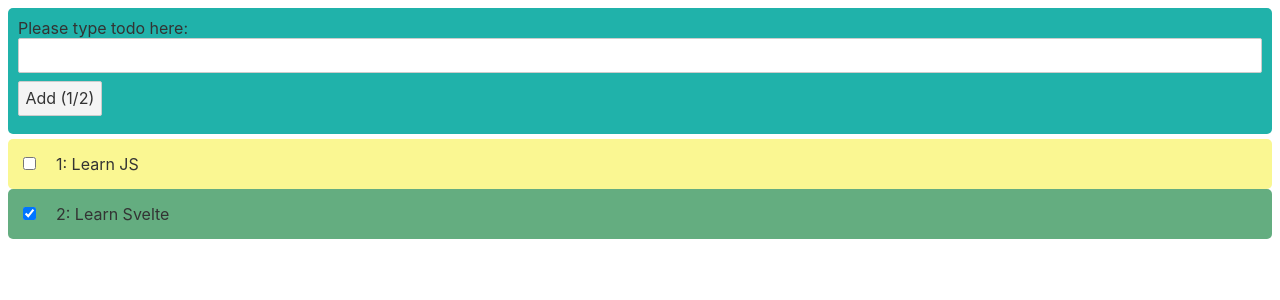
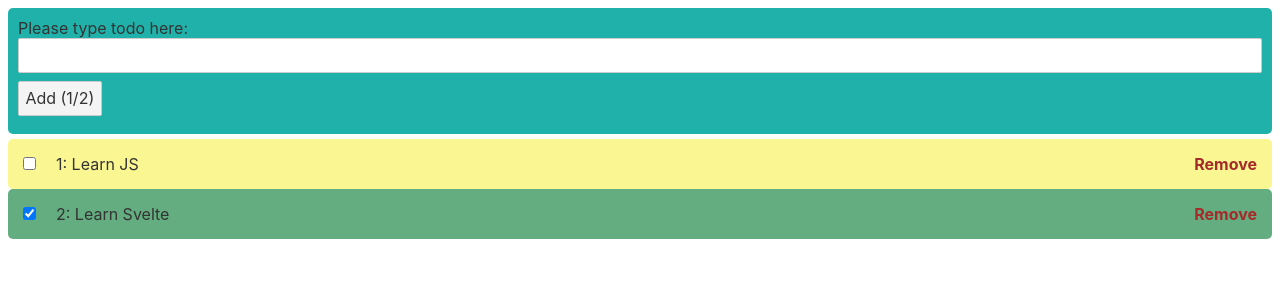
Before and after one commit to tutorials-coding/svelte-todo, a Svelte app: page / in a window 1280 px wide. Shown: the top 300 px of the page. Built offline with nearby package versions, Linux system fonts and the light colour scheme.

Commit message:
Add item remove

```diff
--- a/src/App.svelte
+++ b/src/App.svelte
@@ -10,6 +10,11 @@
 
 	function handleItemChecked(id, checked) {
 		todoItems.setCheckedStatus(id, checked)
+	}
+
+	// add handler
+	function handleItemRemove(id) {
+		todoItems.remove(id)
 	}
 </script>
 
@@ -27,10 +32,12 @@
   <div class="todo-items-container">
 		{#each $todoItems as { id, text, checked }, index (id)}
 			<div class="todo-item-container">
+				<!-- add on:remove -->
 				<TodoItem
 					text={`${index + 1}: ${text}`}
 					{checked}
 					on:checked={event => handleItemChecked(id, event.detail)}
+					on:remove={() => handleItemRemove(id)}
 				/>
 			</div>
     {/each}
--- a/src/TodoItem.svelte
+++ b/src/TodoItem.svelte
@@ -24,6 +24,11 @@
     dispatch('checked', checked)
     checkedMotion.set(checked ? '#64ad80' : '#faf792')
   }
+
+  // add handler
+  function handleRemoveClick() {
+    dispatch('remove')
+  }
 </script>
 
 <div class="main-container">
@@ -35,7 +40,10 @@
       type="checkbox"
       bind:checked={checked}
     />
-    <p>{text}</p>
+    <!-- add styles -->
+    <p class="text">{text}</p>
+    <!-- add remove button -->
+    <p class="remove-button" on:click={handleRemoveClick}>Remove</p>
   </div>
 </div>
 
@@ -63,4 +71,14 @@
   p {
     margin: 0;
   }
+  /* add styles */
+  .text {
+    flex: 1;
+  }
+  /* add styles */
+  .remove-button {
+    color: brown;
+    font-weight: 700;
+    cursor: pointer;
+  }
 </style>
--- a/src/store.js
+++ b/src/store.js
@@ -19,6 +19,8 @@ function createTodoStore() {
       text,
       checked: false,
     }]),
+    // adding function for removing
+    remove: id => update(items => items.filter(item => item.id !== id)),
     setCheckedStatus: (id, checked) => {
       update(items => items.map(item => (item.id === id
         ? ({
```
